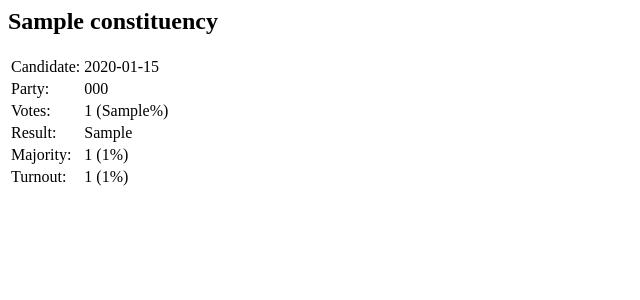
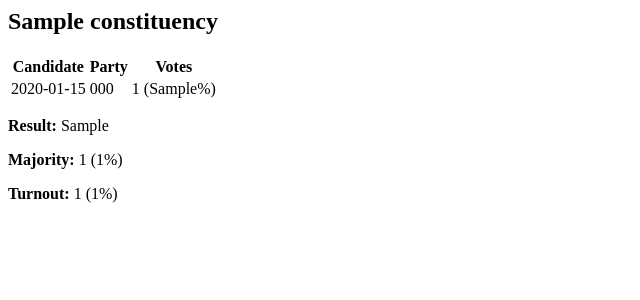
Before and after one commit to lmmx/ukelx, a FastAPI app: template ukelx/templates/components/constituencies_list.html in a window 1280 px wide. Shown: the top 300 px of the page, without its empty margins (0-640 px from the left). Run offline with FastAPI, Linux system fonts and the light colour scheme; the template is opened without the code that fills it: most values are stand-ins (such as "Sample title", 1, 10 or a date in 2020); parts of the project's set-up code (start-up, migrations or seed data) failed here and were passed over.

Commit message:
feat: group by constituency, search

```diff
--- a/ukelx/main.py
+++ b/ukelx/main.py
@@ -2,32 +2,45 @@ from __future__ import annotations
 
 from fastapi import FastAPI, HTTPException, Request
 from fastapi.responses import HTMLResponse
+from fastapi.staticfiles import StaticFiles
+from fastapi.templating import Jinja2Templates
+from itertools import groupby
+from operator import attrgetter
 
 from .config import settings
-from .jinja import templates
 from .preprocessing import preprocess_data
 from .models import ConstituencyDetail
 
 app = FastAPI()
 
+# Mount static files
+app.mount("/static", StaticFiles(directory="static"), name="static")
+
+# Set up Jinja2 templates
+templates = Jinja2Templates(directory="templates")
+
 constituencies = preprocess_data()
 
+def group_constituencies(constituencies):
+    sorted_constituencies = sorted(constituencies, key=attrgetter('name'))
+    grouped = []
+    for name, group in groupby(sorted_constituencies, key=attrgetter('name')):
+        results = list(group)
+        results.sort(key=lambda x: x.vote_number, reverse=True)
+        grouped.append({
+            'name': name,
+            'results': results
+        })
+    return grouped
 
 @app.get("/", response_class=HTMLResponse)
 async def root(request: Request):
-    context = {"request": request, "settings": settings}
-    return templates.TemplateResponse("index.html", context)
-
+    return templates.TemplateResponse("index.html", {"request": request})
 
 @app.get("/constituencies", response_class=HTMLResponse)
 async def get_constituencies(request: Request):
-    return templates.TemplateResponse("components/constituencies_list.html", {"request": request, "constituencies": constituencies})
-
-
-@app.get("/constituencies_json", response_model=list[ConstituencyDetail])
-async def get_constituencies_json():
-    return constituencies
-
+    grouped_constituencies = group_constituencies(constituencies)
+    return templates.TemplateResponse("constituencies_list.html", {"request": request, "constituencies": grouped_constituencies})
 
 @app.get("/constituency/{constituency_id}", response_model=ConstituencyDetail)
 async def get_constituency(constituency_id: str):
@@ -36,12 +49,10 @@ async def get_constituency(constituency_id: str):
             return constituency
     raise HTTPException(status_code=404, detail="Constituency not found")
 
-
 def serve():
     import uvicorn
 
     uvicorn.run("ukelx.main:app", host="0.0.0.0", port=8000, reload=settings.reload)
 
-
 if __name__ == "__main__":
     serve()
--- a/ukelx/templates/components/constituencies_list.html
+++ b/ukelx/templates/components/constituencies_list.html
@@ -1,33 +1,26 @@
 <div class="grid grid-cols-1 md:grid-cols-2 lg:grid-cols-3 gap-4">
     {% for constituency in constituencies %}
-    <div class="bg-white shadow rounded-lg p-4">
+    <div class="constituency-card bg-white shadow rounded-lg p-4">
         <h2 class="text-xl font-semibold mb-2">{{ constituency.name }}</h2>
         <table class="w-full text-sm">
             <tr>
-                <td class="font-semibold">Candidate:</td>
-                <td>{{ constituency.candidate }}</td>
+                <th class="text-left">Candidate</th>
+                <th class="text-left">Party</th>
+                <th class="text-right">Votes</th>
             </tr>
-            <tr>
-                <td class="font-semibold">Party:</td>
-                <td>{{ constituency.party_code }}</td>
+            {% for result in constituency.results %}
+            <tr class="{{ 'font-bold' if result.result_2024 == 'WIN' else '' }}">
+                <td>{{ result.candidate }}</td>
+                <td>{{ result.party_code }}</td>
+                <td class="text-right">{{ result.vote_number }} ({{ result.vote_share }}%)</td>
             </tr>
-            <tr>
-                <td class="font-semibold">Votes:</td>
-                <td>{{ constituency.vote_number }} ({{ constituency.vote_share }}%)</td>
-            </tr>
-            <tr>
-                <td class="font-semibold">Result:</td>
-                <td>{{ constituency.result_2024 }}</td>
-            </tr>
-            <tr>
-                <td class="font-semibold">Majority:</td>
-                <td>{{ constituency.majority_2024_number }} ({{ constituency.majority_2024_percent }}%)</td>
-            </tr>
-            <tr>
-                <td class="font-semibold">Turnout:</td>
-                <td>{{ constituency.turnout_2024_number }} ({{ constituency.turnout_2024_percent }}%)</td>
-            </tr>
+            {% endfor %}
         </table>
+        <div class="mt-2">
+            <p><strong>Result:</strong> {{ constituency.results[0].result_2024 }}</p>
+            <p><strong>Majority:</strong> {{ constituency.results[0].majority_2024_number }} ({{ constituency.results[0].majority_2024_percent }}%)</p>
+            <p><strong>Turnout:</strong> {{ constituency.results[0].turnout_2024_number }} ({{ constituency.results[0].turnout_2024_percent }}%)</p>
+        </div>
     </div>
     {% endfor %}
 </div>
```
Also changed, not shown: ukelx/templates/index.html (+19 -0 lines).
